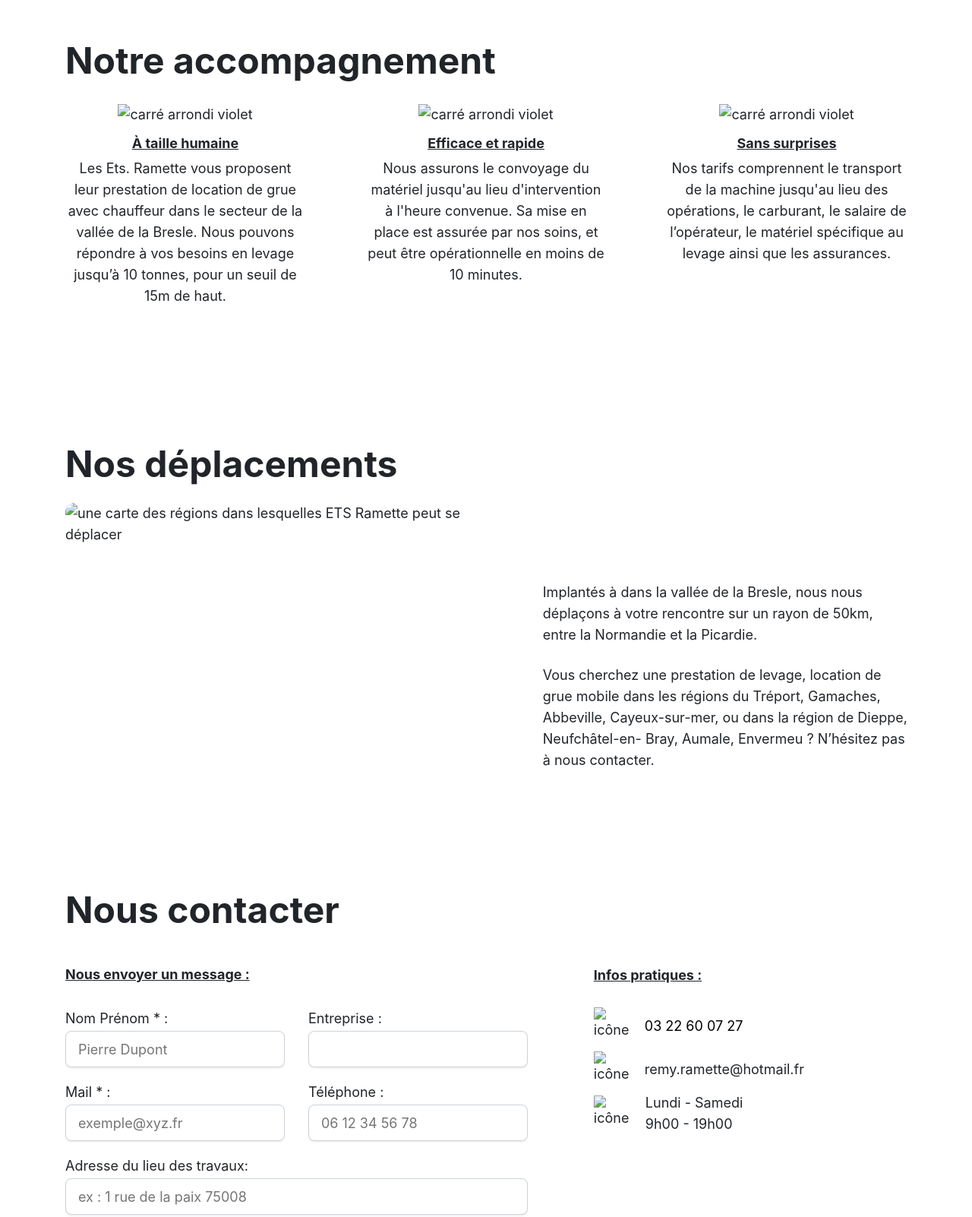
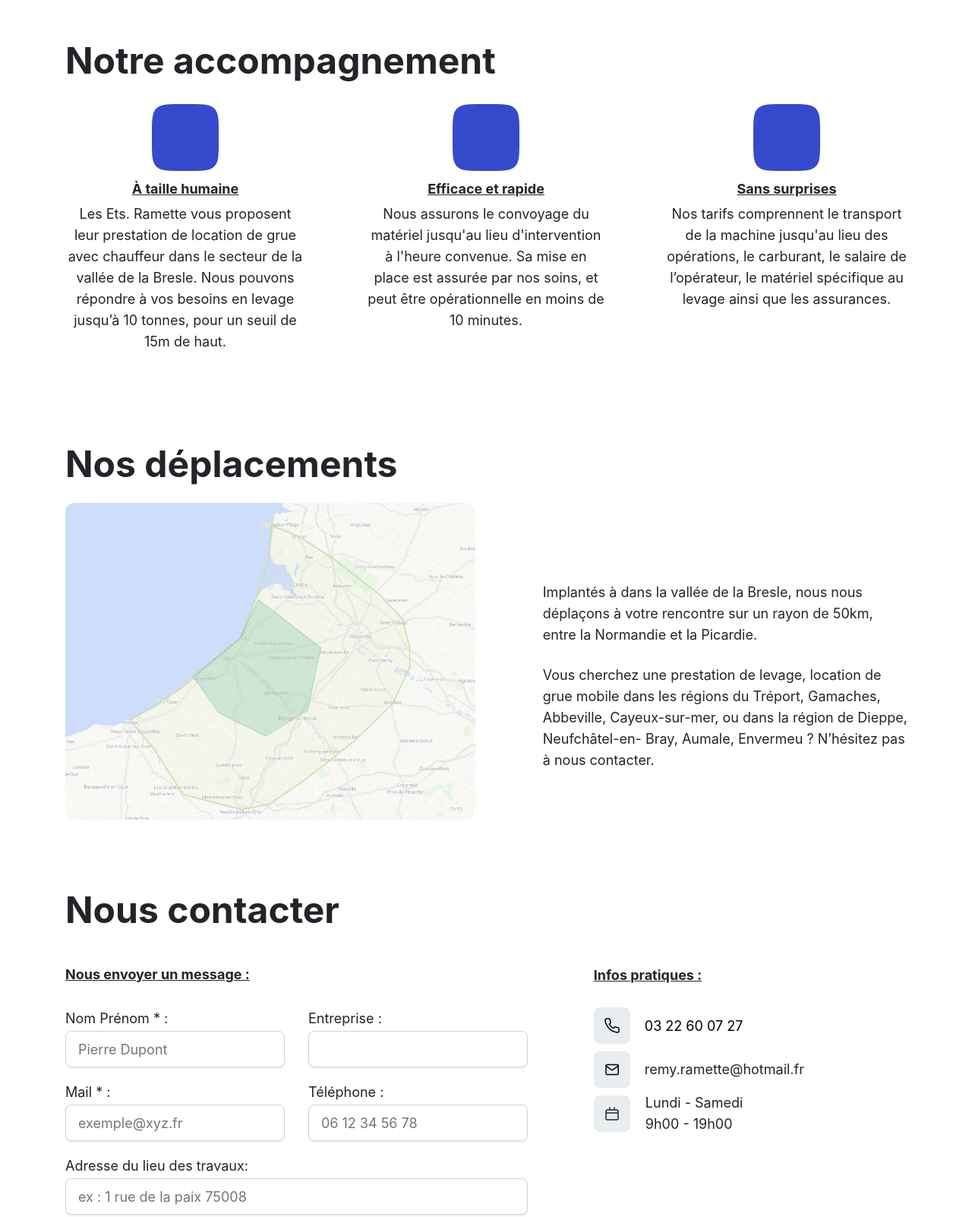
Before and after one commit to vanbc18/ETS-Ramette, a plain HTML site: page index.html in a window 1280 px wide. Shown: the part 1020-2622 px from the top of the page at 76% size. Drawn offline with nearby package versions, Linux system fonts and the light colour scheme; the site is published under a folder, as on GitHub Pages, so addresses that start at the root find nothing.

Commit message:
image-fix
Trying to fix the fact that my images are not displayed on github pages

```diff
--- a/index.html
+++ b/index.html
@@ -26,8 +26,8 @@
   <body class="container-fluid">
     <!-- First part with pic start -->
     <div id="chantier-box" class="container-fluid">
-      <img id="chantier" src="/construction-site.jpg"  alt="Image d'un chantier en construction" width="4096" height="2731"/>
-      <img id="logo" src="/logoRR.png" alt="Logo de l'entreprise ETS Ramette" width="50" height="50"/>
+      <img id="chantier" src="./construction-site.jpg"  alt="Image d'un chantier en construction" width="4096" height="2731"/>
+      <img id="logo" src="./logoRR.png" alt="Logo de l'entreprise ETS Ramette" width="50" height="50"/>
       <div id="slogan-box">
         <p id="slogan">Réservez votre grue avec opérateur.</p>
       </div>
@@ -52,7 +52,7 @@
         <h2 class="bold accompagnement">Notre accompagnement</h2>
         <div class="row">
           <div class="text-in-row1 col">
-            <img class="profile-img" src="/600.jpg" alt="carré arrondi violet" width="88" height="88" />
+            <img class="profile-img" src="./600.jpg" alt="carré arrondi violet" width="88" height="88" />
             <p class="img-subtitle">À taille humaine</p>
             <p class="text-in-row-par1">
               Les Ets. Ramette vous proposent leur prestation de location de
@@ -62,7 +62,7 @@
             </p>
           </div>
           <div class="text-in-row2 col">
-            <img class="profile-img" src="/600.jpg" alt="carré arrondi violet" width="88" height="88" />
+            <img class="profile-img" src="./600.jpg" alt="carré arrondi violet" width="88" height="88" />
             <p class="img-subtitle">Efficace et rapide</p>
             <p class="text-in-row-par2">
               Nous assurons le convoyage du matériel jusqu'au lieu
@@ -71,7 +71,7 @@
             </p>
           </div>
           <div class="text-in-row3 col">
-            <img class="profile-img" src="/600.jpg" alt="carré arrondi violet" width="88" height="88" />
+            <img class="profile-img" src="./600.jpg" alt="carré arrondi violet" width="88" height="88" />
             <p class="img-subtitle">Sans surprises</p>
             <p class="text-in-row-par3">
               Nos tarifs comprennent le transport de la machine jusqu'au lieu
@@ -98,7 +98,7 @@
           </p>
         </div>
         <img
-          src="/googleMap.jpg"
+          src="./googleMap.jpg"
           alt="une carte des régions dans lesquelles ETS Ramette peut se déplacer"
           id="mapGoogle"
           class="container-fluid" width="1007" height="760"
@@ -111,9 +111,9 @@
         <p class="bold nousContacter">Nous contacter</p>
         <div id="contact-infos">
           <p class="bold underline infos-pratiques">Infos pratiques :</p>
-          <img class="iconTel" src="/telIcon.jpg" alt="icône de téléphone" width="48" height="48" />
-          <img class="iconMail" src="/mailIcon.jpg" alt="icône d'e-mail" width="49" height="48" />
-          <img class="iconCal" src="/calendarIcon.jpg" alt="icône de calendrier" width="48" height="48" />
+          <img class="iconTel" src="./telIcon.jpg" alt="icône de téléphone" width="48" height="48" />
+          <img class="iconMail" src="./mailIcon.jpg" alt="icône d'e-mail" width="49" height="48" />
+          <img class="iconCal" src="./calendarIcon.jpg" alt="icône de calendrier" width="48" height="48" />
           <a href="tel:+33322600727" class="contact">03 22 60 07 27</a>
           <br />
           <span class="contactMail">remy.ramette@hotmail.fr</span>
```
